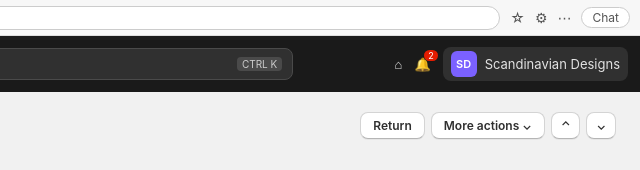
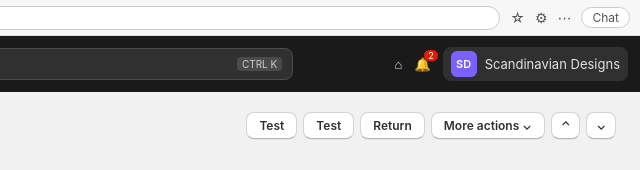
Before and after one commit to revanthabbati/OrderAssistTest, a plain HTML site: page index.html in a window 1280 px wide. Shown: the top 170 px of the page, 640-1280 px from the left. Drawn offline with Linux system fonts and the light colour scheme.

Commit message:
Add buttons to navigate to test.html

```diff
--- a/index.html
+++ b/index.html
@@ -198,6 +198,8 @@
               <div class="subtitle">October 5, 2026 at 5:59 pm from Online Store</div>
             </div>
             <div class="head-actions">
+              <button class="btn" onclick="window.location.href='test.html'">Test</button>
+              <button class="btn" onclick="window.location.href='test.html'">Test</button>
               <button class="btn">Return</button>
               <button class="btn">More actions ⌄</button>
               <button class="btn sq">⌃</button>
```
